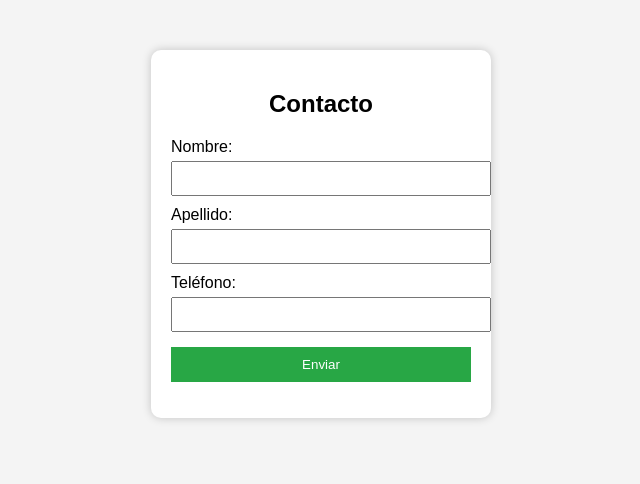
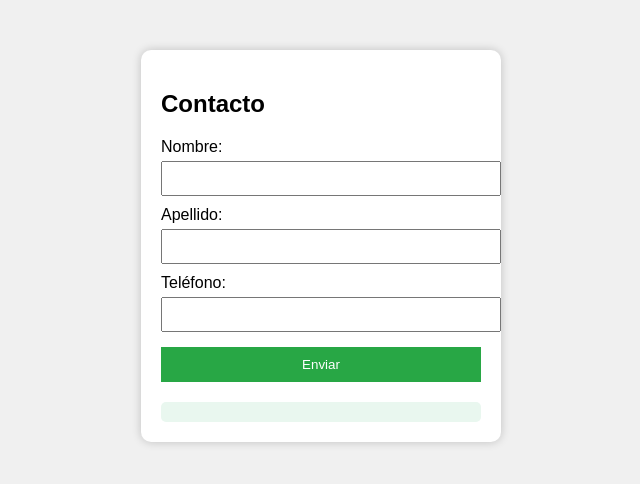
Before and after one commit to luisgerardo09089-creator/contactos-, a plain HTML site: page index.html in a window 1280 px wide. Shown: the whole page, without its empty margins (319-959 px from the left). Drawn offline with Linux system fonts and the light colour scheme; files that its build step writes are made by us from their sources.

Commit message:
Update index.html

```diff
--- a/index.html
+++ b/index.html
@@ -3,7 +3,54 @@
 <head>
     <meta charset="UTF-8">
     <title>Formulario de Contacto</title>
-    <link rel="stylesheet" href="styles.css">
+
+    <style>
+        body {
+            font-family: Arial, sans-serif;
+            background-color: #f0f0f0;
+        }
+
+        .form-container {
+            width: 320px;
+            margin: 50px auto;
+            padding: 20px;
+            background: white;
+            border-radius: 10px;
+            box-shadow: 0 0 10px rgba(0,0,0,0.2);
+        }
+
+        label {
+            display: block;
+            margin-top: 10px;
+        }
+
+        input {
+            width: 100%;
+            padding: 8px;
+            margin-top: 5px;
+        }
+
+        button {
+            width: 100%;
+            margin-top: 15px;
+            padding: 10px;
+            background-color: #28a745;
+            color: white;
+            border: none;
+            cursor: pointer;
+        }
+
+        button:hover {
+            background-color: #218838;
+        }
+
+        #resultado {
+            margin-top: 20px;
+            padding: 10px;
+            background-color: #e9f7ef;
+            border-radius: 5px;
+        }
+    </style>
 </head>
 <body>
 
@@ -23,9 +70,27 @@
         <button type="submit">Enviar</button>
     </form>
 
-        <p id="mensaje"></p>
+    <div id="resultado"></div>
 </div>
 
-    <script src="app.js"></script>
+<script>
+document.getElementById("contactForm").addEventListener("submit", function(e) {
+    e.preventDefault();
+
+    let nombre = document.getElementById("nombre").value;
+    let apellido = document.getElementById("apellido").value;
+    let telefono = document.getElementById("telefono").value;
+
+    let resultado = document.getElementById("resultado");
+
+    resultado.innerHTML = `
+        <h3>Datos ingresados:</h3>
+        <p><strong>Nombre:</strong> ${nombre}</p>
+        <p><strong>Apellido:</strong> ${apellido}</p>
+        <p><strong>Teléfono:</strong> ${telefono}</p>
+    `;
+});
+</script>
+
 </body>
 </html>
```
Lines whose indentation alone changed are shown as unchanged.
